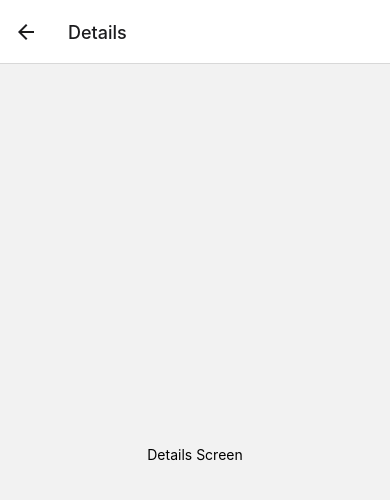
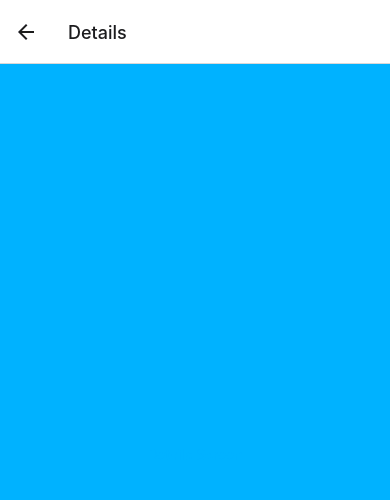
Before and after one commit to Damienvaiton/CaddieCollab, a React Native app: screen / in a window 390 px wide. Both pictures are taken after a click on the button "GO TO DETAILS". Shown: the top 500 px of the page. Built offline with nearby package versions, Linux system fonts and the light colour scheme.

Commit message:
firebase setup

```diff
--- a/App.tsx
+++ b/App.tsx
@@ -6,8 +6,7 @@ import { createNativeStackNavigator } from "@react-navigation/native-stack";
 
 const Stack = createNativeStackNavigator();
 
-const MyStack = () => {
-};
+const MyStack = () => {};
 
 import { NativeStackNavigationProp } from "@react-navigation/native-stack";
 
@@ -22,8 +21,16 @@ type HomeScreenNavigationProp = NativeStackNavigationProp<
 >;
 
 function HomeScreen({ navigation }: { navigation: HomeScreenNavigationProp }) {
+	React.useLayoutEffect(() => {
+		navigation.setOptions({
+			title: "Vos Listes",
+			headerStyle: {
+				backgroundColor: "#0033ff",
+			},
+		});
+	});
 	return (
-		<View style={{ flex: 1, alignItems: "center", justifyContent: "center" }}>
+		<View style={styles.container}>
 			<Text>Home Screen</Text>
 			<Button
 				title="Go to Details"
@@ -35,8 +42,8 @@ function HomeScreen({ navigation }: { navigation: HomeScreenNavigationProp }) {
 
 function DetailsScreen() {
 	return (
-		<View style={{ flex: 1, alignItems: "center", justifyContent: "center" }}>
-			<Text>Details Screen</Text>
+		<View style={styles.container}>
+			<Text style={styles.textPrimary}>Details Screen</Text>
 		</View>
 	);
 }
@@ -55,8 +62,11 @@ export default function App() {
 const styles = StyleSheet.create({
 	container: {
 		flex: 1,
-		backgroundColor: "#fff",
+		backgroundColor: "#00B2FF",
 		alignItems: "center",
 		justifyContent: "center",
 	},
+	textPrimary: {
+		color: "#00B2FF",
+	},
 });
--- a/package.json
+++ b/package.json
@@ -9,14 +9,15 @@
     "web": "expo start --web"
   },
   "dependencies": {
+    "@react-native-firebase/app": "^21.0.0",
     "@react-navigation/native": "^6.1.18",
     "@react-navigation/native-stack": "^6.11.0",
     "expo": "~51.0.28",
     "expo-status-bar": "~1.12.1",
     "react": "18.2.0",
     "react-native": "0.74.5",
-    "react-native-screens": "3.31.1",
-    "react-native-safe-area-context": "4.10.5"
+    "react-native-safe-area-context": "4.10.5",
+    "react-native-screens": "3.31.1"
   },
   "devDependencies": {
     "@babel/core": "^7.20.0",
```
Also changed, not shown: styles/App.scss (added), 1 other file (tests, documents, lock files or other folders).
